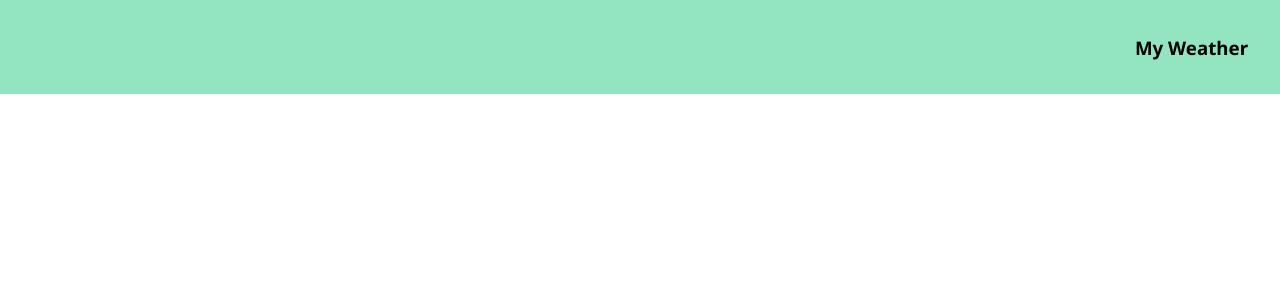
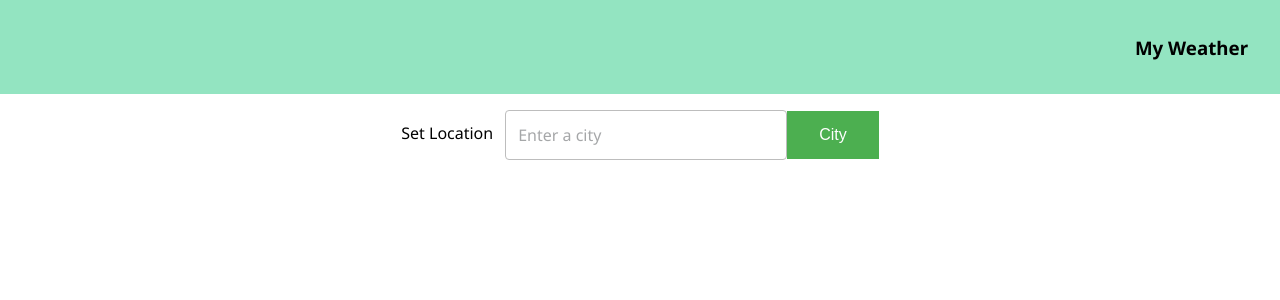
Before and after one commit to maroon796/my-weather, a React (Create React App) app: page / in a window 1280 px wide. Shown: the top 300 px of the page. Built offline with nearby package versions, Linux system fonts and the light colour scheme.

Commit message:
Working with SearchBar component, adding styles

```diff
--- a/src/App.js
+++ b/src/App.js
@@ -1,10 +1,17 @@
+import { useState } from 'react';
 import Header from './components/Header/Header';
 import classes from './App.module.css';
+import SearchBar from './components/SearchBar/SearchBar';
 
 function App() {
+  const [weatherInfo, setWeatherInfo] = useState({});
+  const getWeatherInfo = () => {};
   return (
     <>
       <Header />
+      <main className={classes.main}>
+        <SearchBar getWeatherInfo={getWeatherInfo} />
+      </main>
     </>
   );
 }
--- /dev/null
+++ b/src/components/SearchBar/SearchBar.js
@@ -0,0 +1,38 @@
+import React, { useRef } from 'react';
+
+import classes from './SearchBar.module.css';
+
+const SearchBar = ({ getWeatherInfo }) => {
+  const inputRef = useRef();
+
+  const onInputHandler = () => {
+    getWeatherInfo(inputRef.current.value);
+  };
+
+  const handleKeyDown = (event) => {
+    if (event.key === 'Enter') {
+      onInputHandler();
+    }
+  };
+
+  return (
+    <div className={classes.searchBar}>
+      <label htmlFor="location" className={classes.label}>
+        Set Location
+      </label>
+      <input
+        className={classes.input}
+        type="text"
+        id="location"
+        placeholder="Enter a city"
+        ref={inputRef}
+        onKeyDown={handleKeyDown}
+      />
+      <button onClick={onInputHandler} className={classes.btn}>
+        City
+      </button>
+    </div>
+  );
+};
+
+export default SearchBar;
--- /dev/null
+++ b/src/components/SearchBar/SearchBar.module.css
@@ -0,0 +1,46 @@
+.searchBar {
+  display: flex;
+  justify-content: center;
+  align-items: center;
+  margin: 1rem auto;
+  width: 100%;
+}
+
+.input {
+  display: block;
+  width: 20%;
+  height: calc(2.25rem);
+  padding: 0.375rem 0.75rem;
+  font-family: inherit;
+  font-size: 1rem;
+  font-weight: 400;
+  line-height: 1.5;
+  color: #212529;
+  background-color: #fff;
+  background-clip: padding-box;
+  border: 1px solid #bdbdbd;
+  border-radius: 0.25rem;
+  transition: border-color 0.15s ease-in-out, box-shadow 0.15s ease-in-out;
+}
+
+.input::placeholder {
+  color: #212529;
+  opacity: 0.4;
+}
+
+.label {
+  display: block;
+  margin-bottom: 0.25rem;
+  margin-right: 0.75rem;
+}
+
+.btn {
+  background-color: #4caf50; /* Green */
+  border: none;
+  color: white;
+  padding: 15px 32px;
+  text-align: center;
+  text-decoration: none;
+  display: inline-block;
+  font-size: inherit;
+}
```
